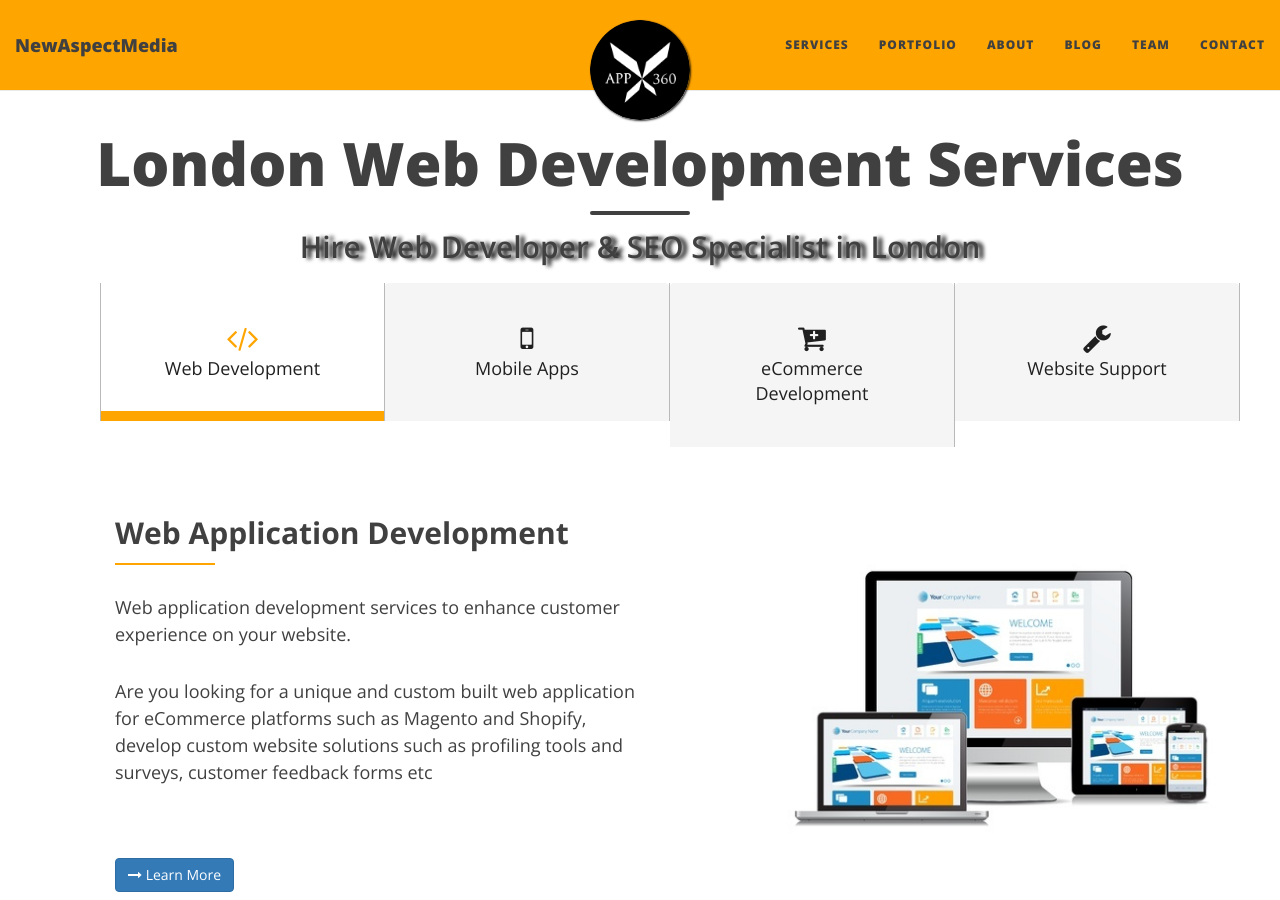
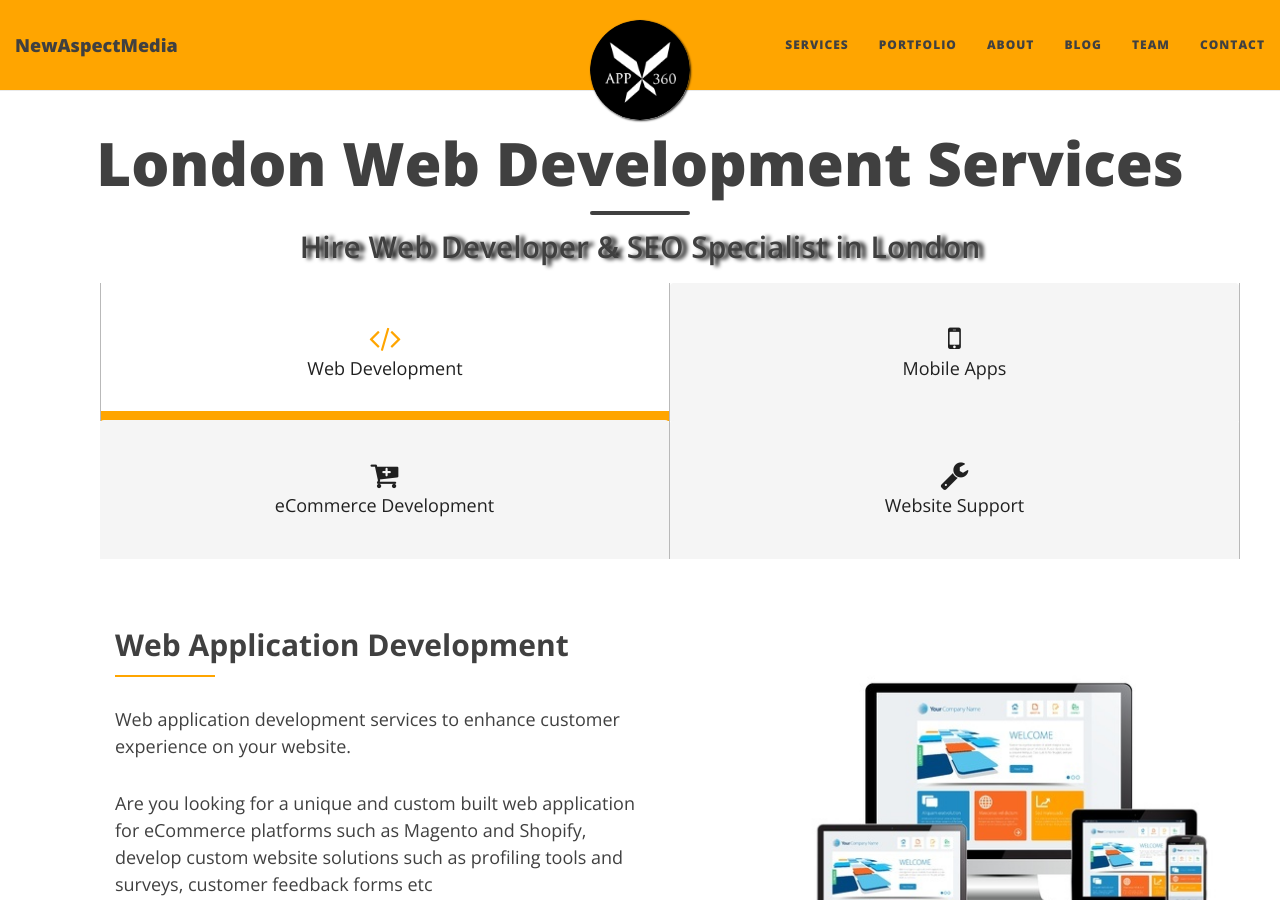
Before and after one commit to newmedia77/appxnam, a Jekyll site: the page built from index.html, in a window 1280 px wide and 900 px high. Built offline with Jekyll 4.4.1, drawn with Linux system fonts in a browser that asks for light colours; nearby versions of some CDN libraries; the list of posts is cut into pages by our own code.

Commit message:
andreas
css

```diff
--- a/index.html
+++ b/index.html
@@ -9,28 +9,28 @@ subtitle: Hire Web Developer &amp; SEO Specialist in London
                 <div class="service-tab">
                   <!-- Nav tabs -->
                     <ul class="nav nav-tabs" role="tablist">
-                        <li class="active col-xs-3">
+                        <li class="active col-xs-12 col-sm-6 col-lg-6">
                             <a href="#web-design" role="tab" data-toggle="tab">
                                 <i class="fa fa-code"></i>
                                 <span>Web Development</span>
                             </a>
                         </li>
 
-                        <li class="col-xs-3">
+                        <li class="col-xs-12 col-sm-6 col-lg-6">
                             <a href="#apps-design" role="tab" data-toggle="tab">
                                 <i class="fa fa-mobile"></i>
                                 <span>Mobile Apps</span>
                             </a>
                         </li>
 
-                        <li class="col-xs-3">
+                        <li class="col-xs-12 col-sm-6 col-lg-6">
                             <a href="#game-design" role="tab" data-toggle="tab">
                                 <i class="fa fa-cart-plus"></i>
                                 <span>eCommerce Development</span>
                             </a>
                         </li>
 
-                        <li class="col-xs-3">
+                        <li class="col-xs-12 col-sm-6 col-lg-6">
                             <a href="#creative-ideas" role="tab" data-toggle="tab">
                                 <i class="fa fa-wrench"></i>
                                 <span>Website Support</span>
```
